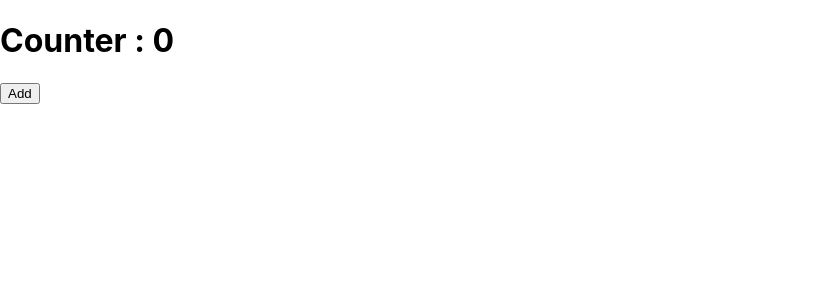
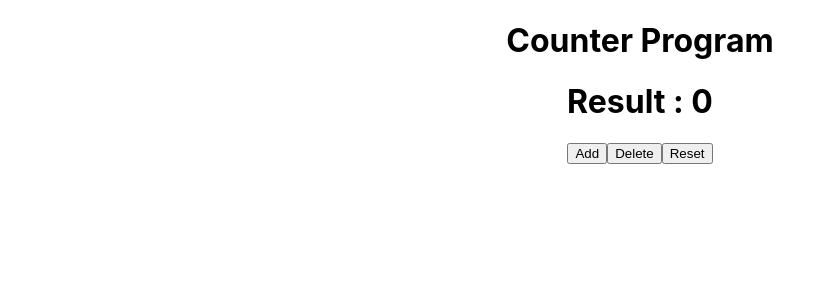
Before and after one commit to jantapabh/MidtermClient, a React (Create React App) app in the folder myapp/: page / in a window 1280 px wide. Shown: the top 300 px of the page, without its empty margins (0-835 px from the left). Built offline with nearby package versions, Linux system fonts and the light colour scheme.

Commit message:
state updates

```diff
--- a/myapp/src/App.js
+++ b/myapp/src/App.js
@@ -1,20 +1,19 @@
 import React, { useState } from 'react';
+import './App.css';
+import PropsTest from './prprsTest';
 
 
 
 const App = () => {
 
-  // State
+  // การใช้ State
 
   const [num, setNum] = useState(0);
 
   return (
-
     <div className="App">
-      <div>
-        <h1>Counter : {num}</h1>
-        <button onClick={() => setNum(num + 1)}> Add </button>
-      </div>
+      <h1> Counter Program </h1>
+      <PropsTest />
     </div>
 
   );
--- /dev/null
+++ b/myapp/src/prprsTest.js
@@ -0,0 +1,25 @@
+import React, { useState } from 'react';
+import './App.css';
+import App from './App';
+
+
+
+const PropsTest = () => {
+
+  // State
+
+  const [num, setNum] = useState(0);
+
+  return (
+    <div className="App">
+        <div>
+        <h1>Result : {num}</h1>
+        <button onClick={() => setNum(num + 1)}> Add </button>
+        <button onClick={() => setNum(num - 1)}> Delete</button>
+        <button onClick={() => setNum(0)}> Reset </button>
+      </div>
+    </div>
+  );
+}
+
+export default PropsTest;
```
